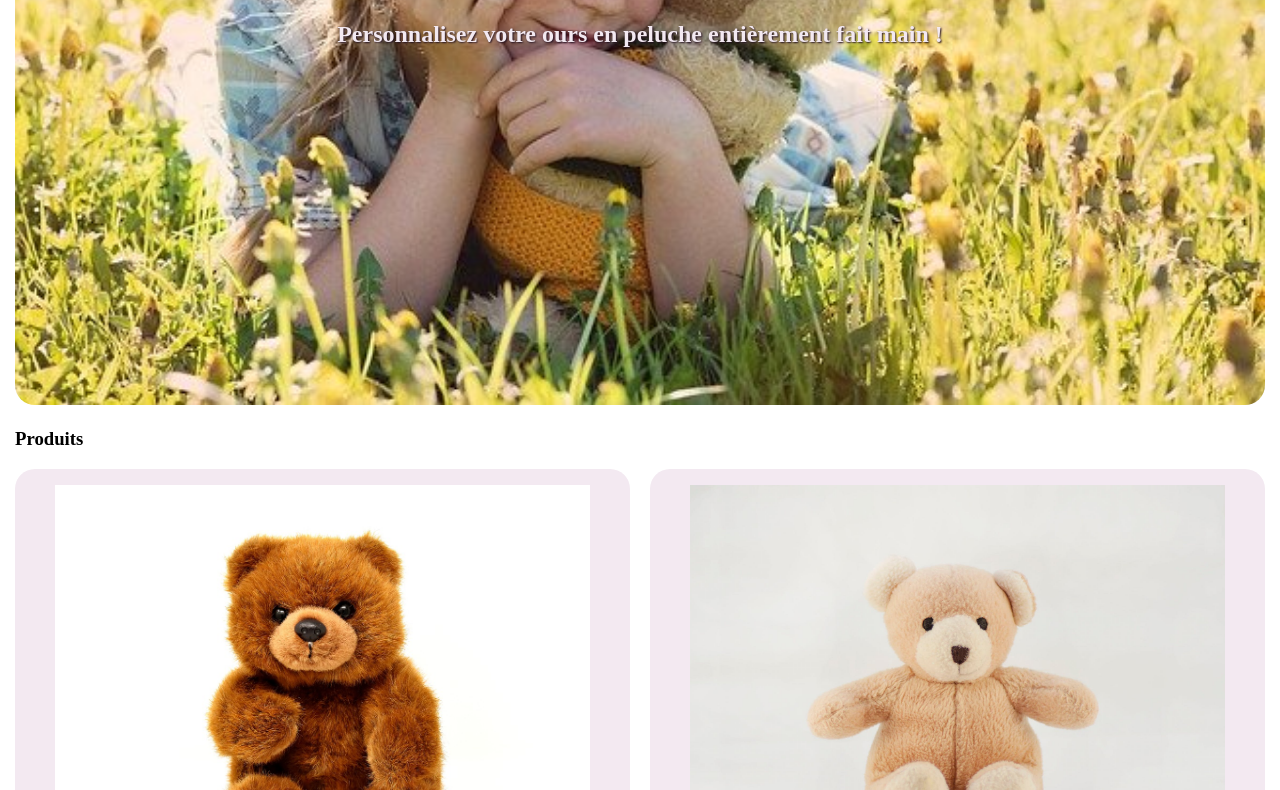
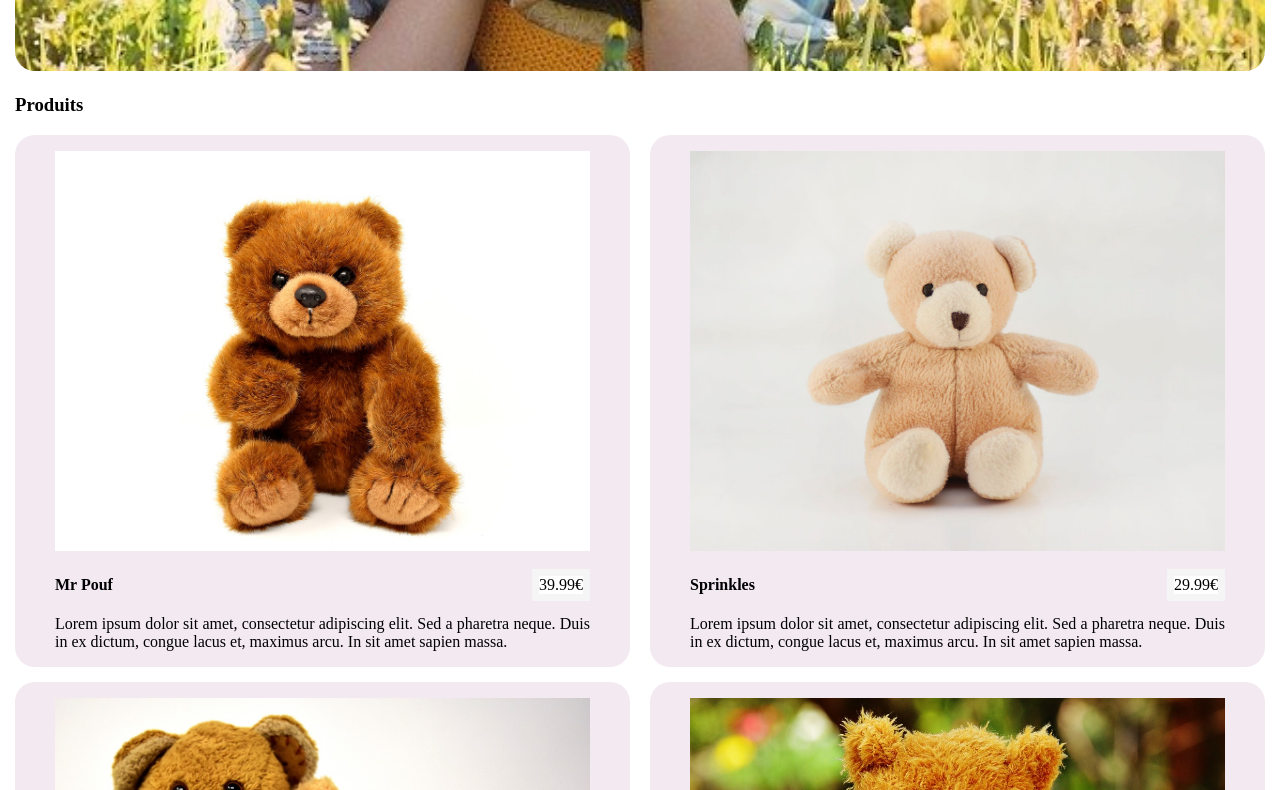
Before and after one commit to Elaudie/ElodieRie_5_23072021, a plain HTML site: page index.html in a window 1280 px wide. Shown: the part 538-1328 px from the top of the page. Drawn offline with Linux system fonts and the light colour scheme.

Commit message:
correction jumbotron

```diff
--- a/style.css
+++ b/style.css
@@ -45,6 +45,7 @@
     width: 100%;
     border-radius: 20px;
     margin-top: 12px;
+    object-fit: cover;
 }
 .text-jumbotron h1 {
     color: #F3E9F2;
@@ -112,6 +113,10 @@ p {
 	    margin: auto;
     }
 
+    .jumbotron img {
+        height: 500px;
+    }
+
     .productCard {
         display: flex;
         justify-content: space-between;
```
